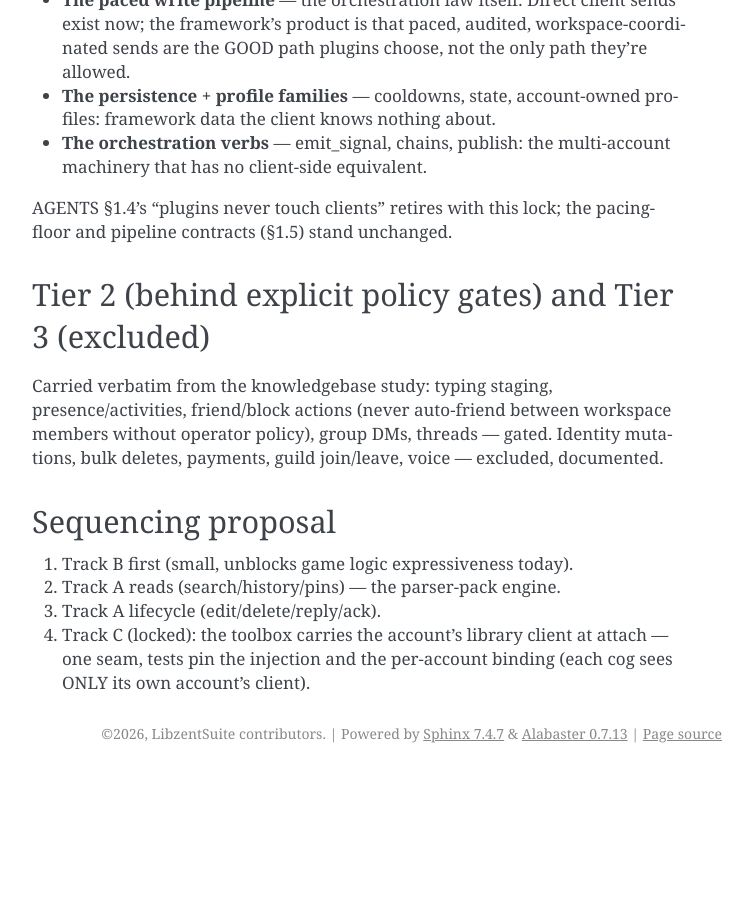
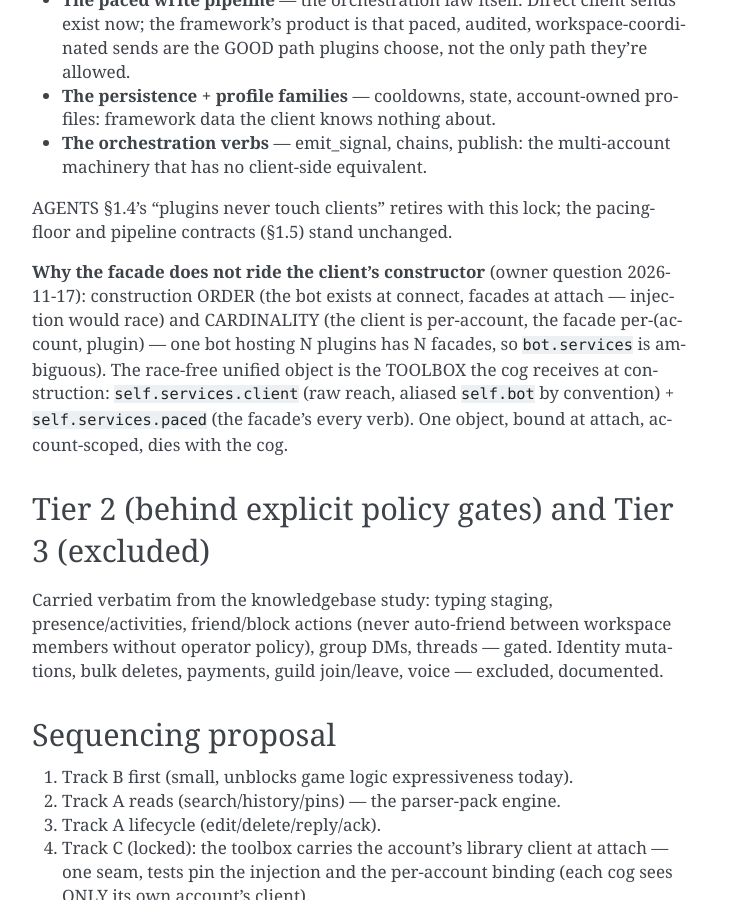
Before and after one commit to libosterelezent/LibzentSuite, a Sphinx documentation site: the page built from docs/plans/client-capability-adoption.md, in a window 1280 px wide and 900 px high, scrolled down 2774 px. Shown: the whole window, without its empty margins (388-1140 px from the left). Built offline with Sphinx 7.4.7, drawn with Linux system fonts in a browser that asks for light colours; pages that are not in the unit, such as notebooks, are missing from menus; before the commit the page ends 3547 px from its top, so only the background shows below that.

Commit message:
docs(plans): why the facade rides the toolbox, not the client's constructor — order and cardinality, and the unified-object convention
Owner question 2026-11-17. Two hazards: the bot exists at connect while facades exist at attach (constructor injection races), and the client is per-account while PluginServices is per-(account, plugin) — one bot hosting N plugins has N facades, so a singular bot.services is ambiguous. The race-free unified shape is the toolbox at construction: services.client (aliased self.bot by convention) + services.paced (every facade verb). Recorded so plugin authors get the pattern and nobody re-derives the client-attribute dead end.

```diff
--- a/docs/plans/client-capability-adoption.md
+++ b/docs/plans/client-capability-adoption.md
@@ -109,6 +109,16 @@ What the facade is STILL worth (the owner's question, answered):
 AGENTS §1.4's "plugins never touch clients" retires with this lock;
 the pacing-floor and pipeline contracts (§1.5) stand unchanged.
 
+**Why the facade does not ride the client's constructor** (owner
+question 2026-11-17): construction ORDER (the bot exists at connect,
+facades at attach — injection would race) and CARDINALITY (the
+client is per-account, the facade per-(account, plugin) — one bot
+hosting N plugins has N facades, so `bot.services` is ambiguous).
+The race-free unified object is the TOOLBOX the cog receives at
+construction: `self.services.client` (raw reach, aliased `self.bot`
+by convention) + `self.services.paced` (the facade's every verb).
+One object, bound at attach, account-scoped, dies with the cog.
+
 ## Tier 2 (behind explicit policy gates) and Tier 3 (excluded)
 
 Carried verbatim from the knowledgebase study: typing staging,
```
